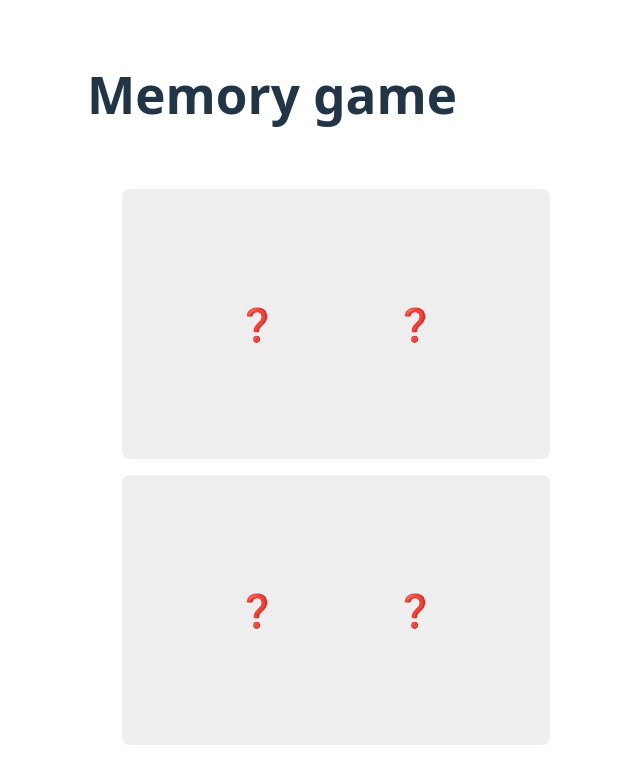
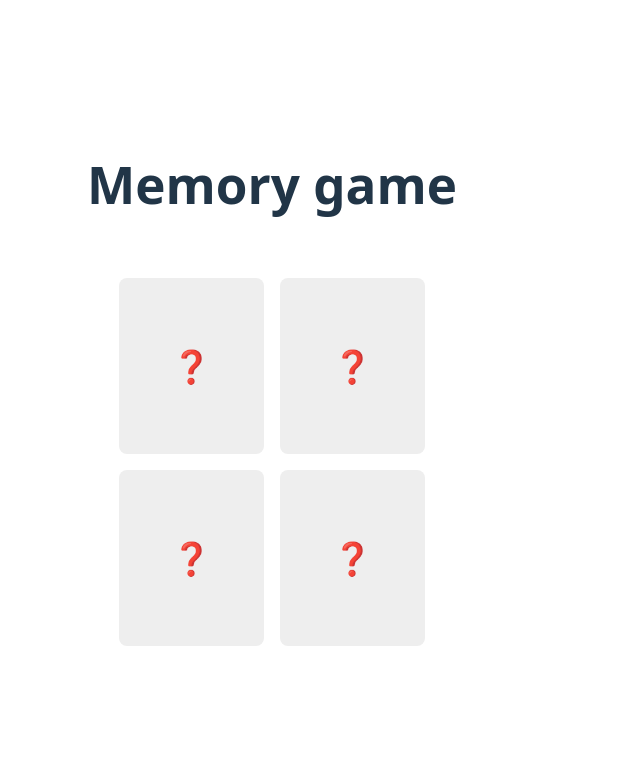
Before and after one commit to alexakode/reactmemorylight, a React (Vite) app: page / in a window 1280 px wide. Shown: the top 784 px of the page, without its empty margins (368-1008 px from the left). Built offline with nearby package versions, Linux system fonts and the light colour scheme.

Commit message:
adjusted cards so they look ok for now. Still need to work out react css hierarchy

```diff
--- a/src/App.css
+++ b/src/App.css
@@ -46,7 +46,7 @@
   grid-template-columns: repeat(auto-fit, minmax(100px, 1fr));
   gap: 1rem;
   padding: 2rem;
-  max-width: 300px;
+  /* max-width: 300px; */
   margin: 0 auto;
 }
 .win-message {
--- a/src/components/Card.css
+++ b/src/components/Card.css
@@ -1,5 +1,5 @@
 .card {
-  width: 100%;
+  /* width: 100%; */
   aspect-ratio: 1/1;
   padding: 2em;
   background-color: #eee;
```
